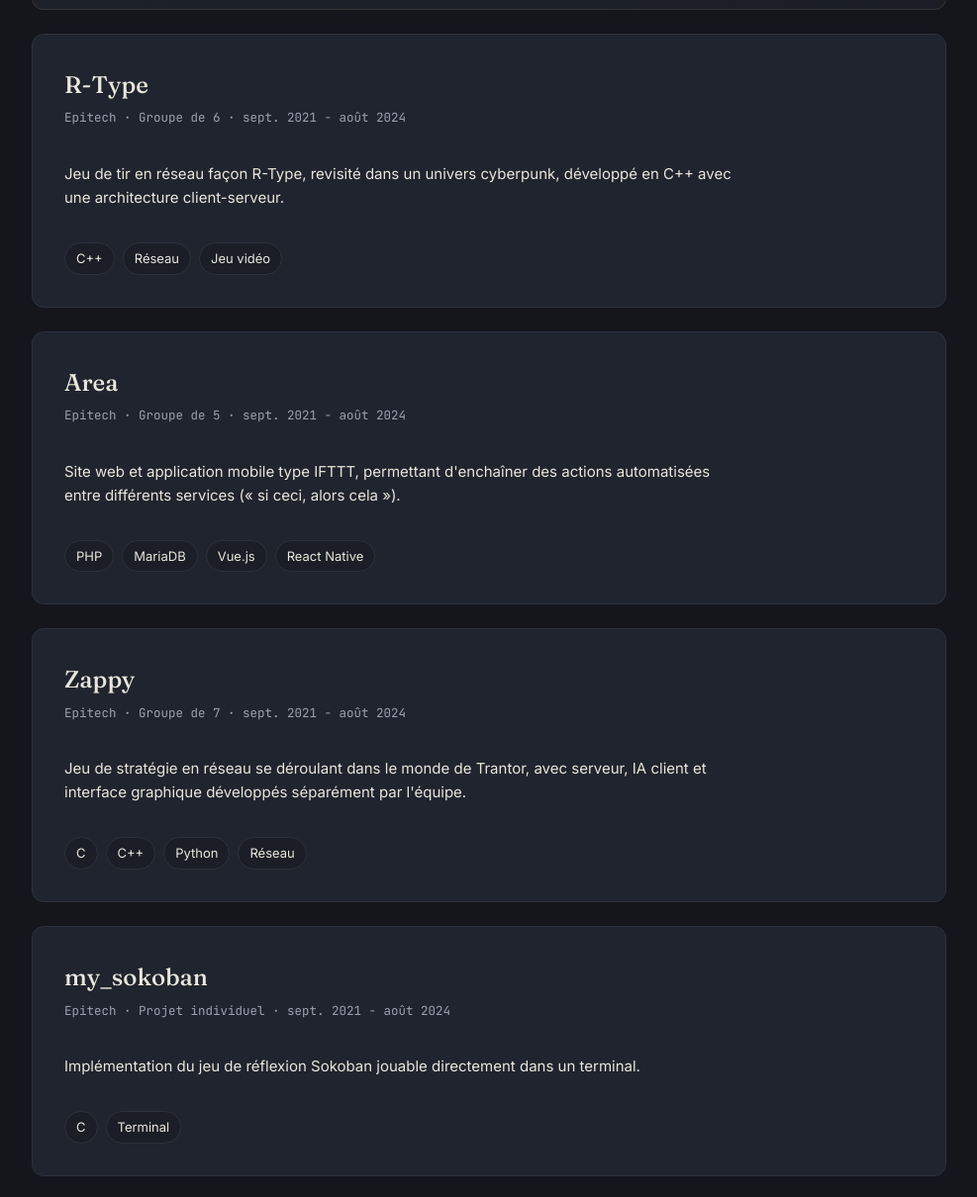
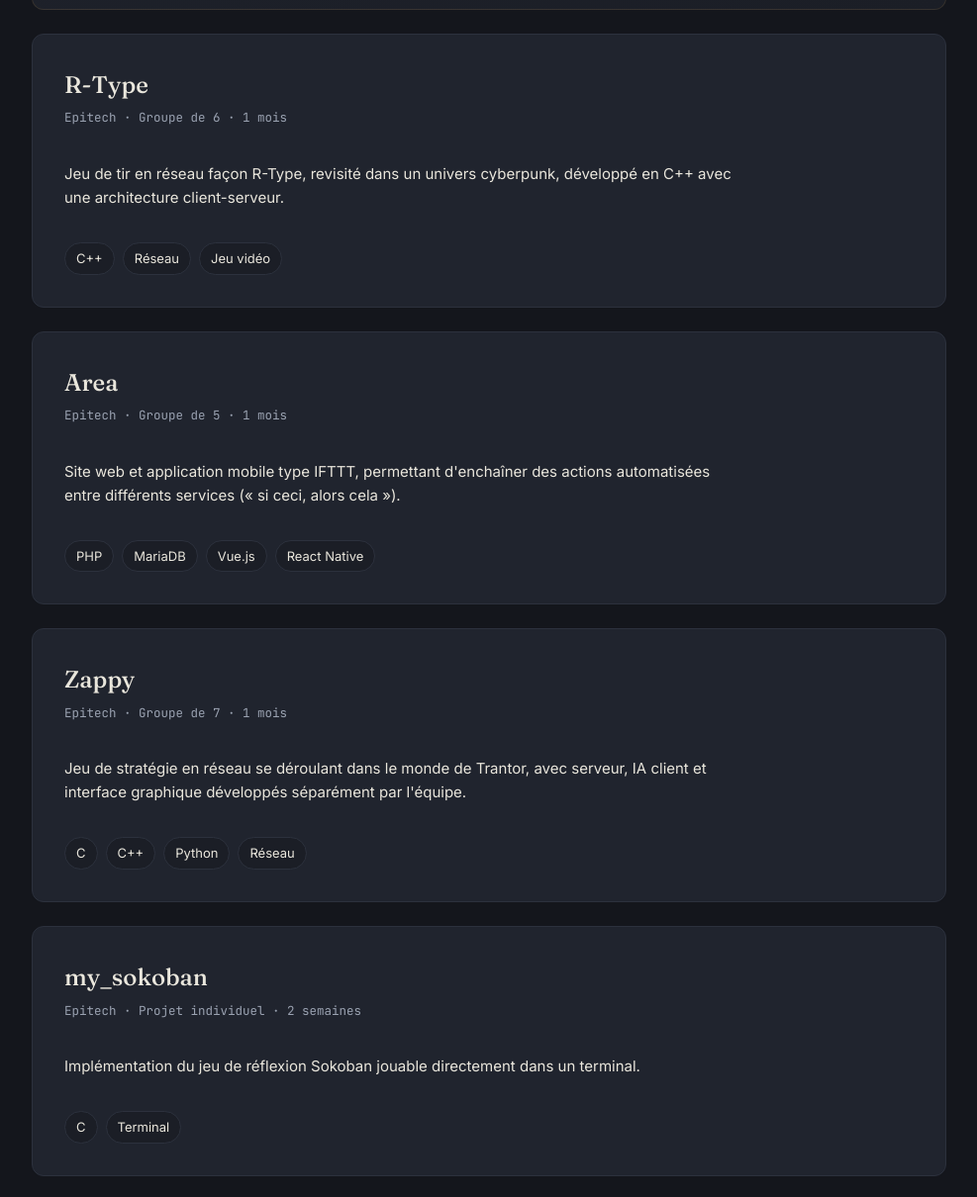
Before and after one commit to Leandre17/portefolio, a plain HTML site: page index.html in a window 1280 px wide. Shown: the part 4273-5483 px from the top of the page at 99% size, without its empty margins (146-1133 px from the left). Drawn offline with Linux system fonts and the light colour scheme.

Commit message:
fix index.html fix time period

```diff
--- a/index.html
+++ b/index.html
@@ -400,7 +400,7 @@
         <div class="project-head">
           <div>
             <h3 class="project-title">R-Type</h3>
-            <span class="project-meta">Epitech · Groupe de 6 · sept. 2021 - août 2024</span>
+            <span class="project-meta">Epitech · Groupe de 6 · 1 mois</span>
           </div>
         </div>
         <p class="project-desc">Jeu de tir en réseau façon R-Type, revisité dans un univers cyberpunk, développé en C++ avec une architecture client-serveur.</p>
@@ -413,7 +413,7 @@
         <div class="project-head">
           <div>
             <h3 class="project-title">Area</h3>
-            <span class="project-meta">Epitech · Groupe de 5 · sept. 2021 - août 2024</span>
+            <span class="project-meta">Epitech · Groupe de 5 · 1 mois</span>
           </div>
         </div>
         <p class="project-desc">Site web et application mobile type IFTTT, permettant d'enchaîner des actions automatisées entre différents services (« si ceci, alors cela »).</p>
@@ -426,7 +426,7 @@
         <div class="project-head">
           <div>
             <h3 class="project-title">Zappy</h3>
-            <span class="project-meta">Epitech · Groupe de 7 · sept. 2021 - août 2024</span>
+            <span class="project-meta">Epitech · Groupe de 7 · 1 mois</span>
           </div>
         </div>
         <p class="project-desc">Jeu de stratégie en réseau se déroulant dans le monde de Trantor, avec serveur, IA client et interface graphique développés séparément par l'équipe.</p>
@@ -439,7 +439,7 @@
         <div class="project-head">
           <div>
             <h3 class="project-title">my_sokoban</h3>
-            <span class="project-meta">Epitech · Projet individuel · sept. 2021 - août 2024</span>
+            <span class="project-meta">Epitech · Projet individuel · 2 semaines</span>
           </div>
         </div>
         <p class="project-desc">Implémentation du jeu de réflexion Sokoban jouable directement dans un terminal.</p>
```
